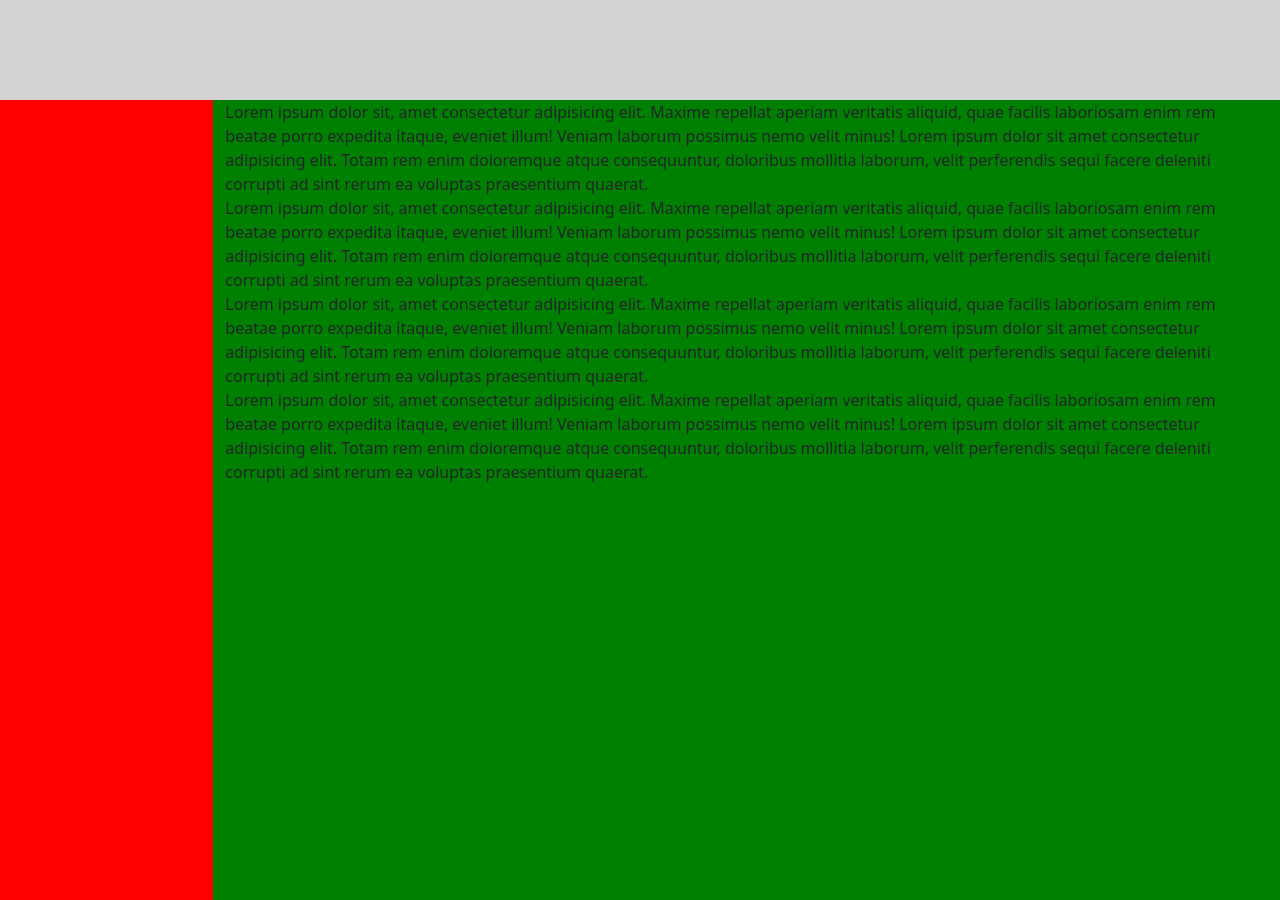
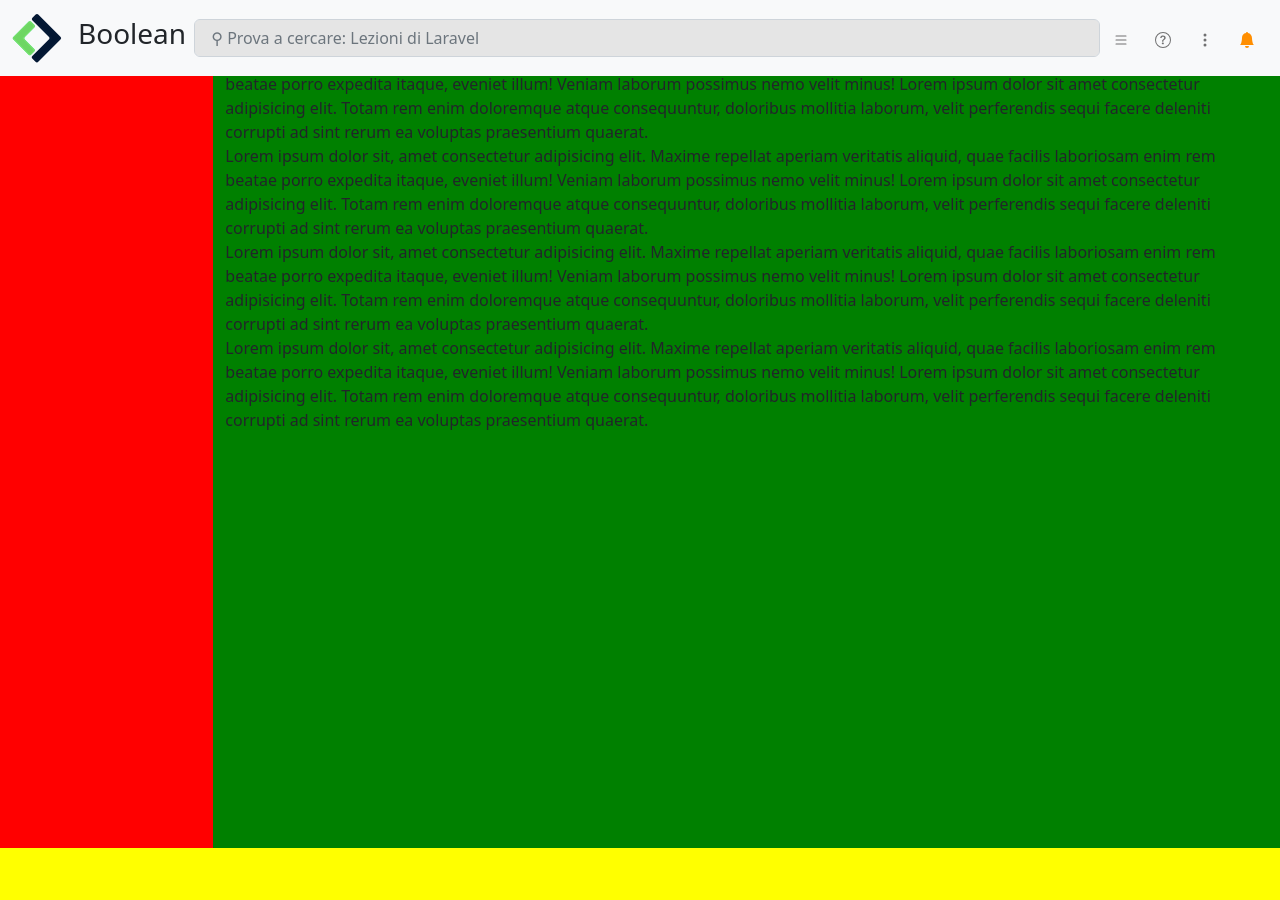
Before and after one commit to 19nikilangiu91/html-css-bootstrap-dashboard, a plain HTML site: page index.html in a window 1280 px wide. After the commit the page ends 848 px from the top, so only its background shows below. Drawn offline with nearby package versions, Linux system fonts and the light colour scheme.

Commit message:
Header done

```diff
--- a/css/style.css
+++ b/css/style.css
@@ -11,11 +11,22 @@ body{
 
 .ms_header{
     background-color: lightgrey;
-    height: 100px;
+    /* height: 100px; */
+}
+
+.ms_yellow_icon{
+    color:#ff8e00;
+}
+
+.navbar-toggler{
+    border-color: #f8f9fa;
+}
+
+.form-control{
+    background-color:#e5e5e5;
 }
 
 .ms_main{
-    margin-top: 100px;
     height: 100vh;
 }
 
@@ -30,3 +41,8 @@ body{
     /* DEBUG */
     background-color: green;
 }
+
+.text{
+    border: 1px solid black;
+    min-height: 50px;
+}
--- a/index.html
+++ b/index.html
@@ -4,20 +4,68 @@
     <meta charset="UTF-8">
     <meta http-equiv="X-UA-Compatible" content="IE=edge">
     <meta name="viewport" content="width=device-width, initial-scale=1.0">
+    <link rel="stylesheet" href="https://cdnjs.cloudflare.com/ajax/libs/font-awesome/6.2.0/css/all.min.css">
     <link rel="stylesheet" href=" 	https://cdn.jsdelivr.net/npm/bootstrap@5.2.2/dist/css/bootstrap.min.css">
     <link rel="stylesheet" href="./css/style.css">
     <title>Bootstrap Dashboard</title>
 </head>
 <body>
     <header class="ms_header fixed-top">
-        <div class="container-fluid">
-            <div class="row">
-
+        <nav class="navbar navbar-expand-md bg-light">
+            <div class="container-fluid">
+                <a class="navbar-brand" href="#">
+                    <img src="./img/Logo.png" alt="Boolean Logo">
+                </a>
+                <h3 class="d-none d-md-block">Boolean</h3>
+                <form class="d-flex col ms me-auto md ms-2" role="search">
+                <input class="form-control mr-sm-2 col " type="search" placeholder=" &#9906 Prova a cercare: Lezioni di Laravel" aria-label="Search">
+                </form>
+                <button class="d-none d-md-block navbar-toggler" type="button" data-bs-toggle="collapse" data-bs-target="#navbarSupportedContent" aria-controls="navbarSupportedContent" aria-expanded="false" aria-label="Toggle navigation">
+                    <svg xmlns="http://www.w3.org/2000/svg" width="16" height="16" fill="currentColor" class="bi bi-list" viewBox="0 0 16 16">
+                        <path fill-rule="evenodd" d="M2.5 12a.5.5 0 0 1 .5-.5h10a.5.5 0 0 1 0 1H3a.5.5 0 0 1-.5-.5zm0-4a.5.5 0 0 1 .5-.5h10a.5.5 0 0 1 0 1H3a.5.5 0 0 1-.5-.5zm0-4a.5.5 0 0 1 .5-.5h10a.5.5 0 0 1 0 1H3a.5.5 0 0 1-.5-.5z"/>
+                    </svg>
+                </button>
+                <button class="d-none d-md-block navbar-toggler me-0" type="button" data-bs-toggle="collapse" data-bs-target="#navbarSupportedContent" aria-controls="navbarSupportedContent" aria-expanded="false" aria-label="Toggle navigation">
+                    <svg xmlns="http://www.w3.org/2000/svg" width="16" height="16" fill="currentColor" class="bi bi-question-circle" viewBox="0 0 16 16">
+                        <path d="M8 15A7 7 0 1 1 8 1a7 7 0 0 1 0 14zm0 1A8 8 0 1 0 8 0a8 8 0 0 0 0 16z"/>
+                        <path d="M5.255 5.786a.237.237 0 0 0 .241.247h.825c.138 0 .248-.113.266-.25.09-.656.54-1.134 1.342-1.134.686 0 1.314.343 1.314 1.168 0 .635-.374.927-.965 1.371-.673.489-1.206 1.06-1.168 1.987l.003.217a.25.25 0 0 0 .25.246h.811a.25.25 0 0 0 .25-.25v-.105c0-.718.273-.927 1.01-1.486.609-.463 1.244-.977 1.244-2.056 0-1.511-1.276-2.241-2.673-2.241-1.267 0-2.655.59-2.75 2.286zm1.557 5.763c0 .533.425.927 1.01.927.609 0 1.028-.394 1.028-.927 0-.552-.42-.94-1.029-.94-.584 0-1.009.388-1.009.94z"/>
+                    </svg>
+                </button>
+                <button class="d-none d-md-block navbar-toggler me-0" type="button" data-bs-toggle="collapse" data-bs-target="#navbarSupportedContent" aria-controls="navbarSupportedContent" aria-expanded="false" aria-label="Toggle navigation">
+                    <svg xmlns="http://www.w3.org/2000/svg" width="16" height="16" fill="currentColor" class="bi bi-three-dots-vertical" viewBox="0 0 16 16">
+                        <path d="M9.5 13a1.5 1.5 0 1 1-3 0 1.5 1.5 0 0 1 3 0zm0-5a1.5 1.5 0 1 1-3 0 1.5 1.5 0 0 1 3 0zm0-5a1.5 1.5 0 1 1-3 0 1.5 1.5 0 0 1 3 0z"/>
+                    </svg>
+                </button>
+                <button class="d-none d-md-block navbar-toggler me-0" type="button" data-bs-toggle="collapse" data-bs-target="#navbarSupportedContent" aria-controls="navbarSupportedContent" aria-expanded="false" aria-label="Toggle navigation">
+                    <svg class="ms_yellow_icon" xmlns="http://www.w3.org/2000/svg" width="16" height="16" fill="currentColor" class="bi bi-bell-fill" viewBox="0 0 16 16">
+                        <path d="M8 16a2 2 0 0 0 2-2H6a2 2 0 0 0 2 2zm.995-14.901a1 1 0 1 0-1.99 0A5.002 5.002 0 0 0 3 6c0 1.098-.5 6-2 7h14c-1.5-1-2-5.902-2-7 0-2.42-1.72-4.44-4.005-4.901z"/>
+                      </svg>
+                </button>
+                <!-- <div class="collapse navbar-collapse" id="navbarSupportedContent">
+                    <ul class="navbar-nav me-auto mb-2 mb-lg-0">
+                        <li class="nav-item dropdown">
+                            <a class="nav-link dropdown-toggle" href="#" role="button" data-bs-toggle="dropdown" aria-expanded="false">
+                            </a>
+                            <ul class="dropdown-menu">
+                                <li><a class="dropdown-item" href="#">Action</a></li>
+                                 <li><a class="dropdown-item" href="#">Another action</a></li>
+                                <li><hr class="dropdown-divider"></li>
+                                <li><a class="dropdown-item" href="#">Something else here</a></li>
+                            </ul>
+                        </li>
+                    </ul>
+                </div> -->
+                <button class=" navbar-toggler" type="button" data-bs-toggle="collapse" data-bs-target="#navbarSupportedContent" aria-controls="navbarSupportedContent" aria-expanded="false" aria-label="Toggle navigation">
+                    <svg class="ms_yellow_icon" xmlns="http://www.w3.org/2000/svg" width="16" height="16" fill="currentColor" class="bi bi-bell-fill" viewBox="0 0 16 16">
+                        <path d="M8 16a2 2 0 0 0 2-2H6a2 2 0 0 0 2 2zm.995-14.901a1 1 0 1 0-1.99 0A5.002 5.002 0 0 0 3 6c0 1.098-.5 6-2 7h14c-1.5-1-2-5.902-2-7 0-2.42-1.72-4.44-4.005-4.901z"/>
+                      </svg>
+                </button>
+                </form>
             </div>
-        </div>
+        </nav>
     </header>
 
-    <main class="ms_main d-flex">
+    <main class="ms_main d-flex mt-5">
         <div class="aside-bar">
             <div class="container-fluid">
                 <div class="row">
```
Also changed, not shown: img/Logo.png (added).
